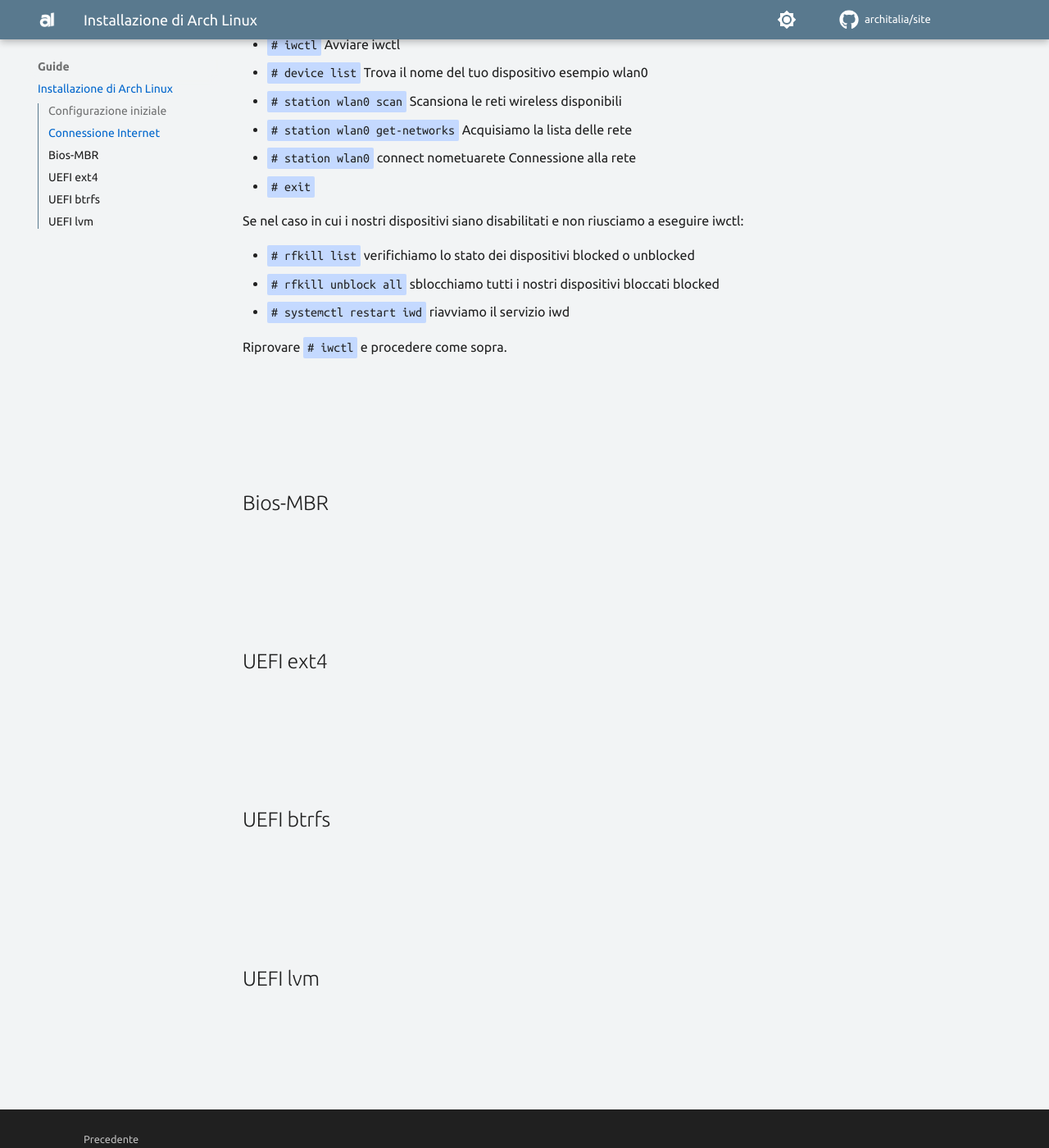
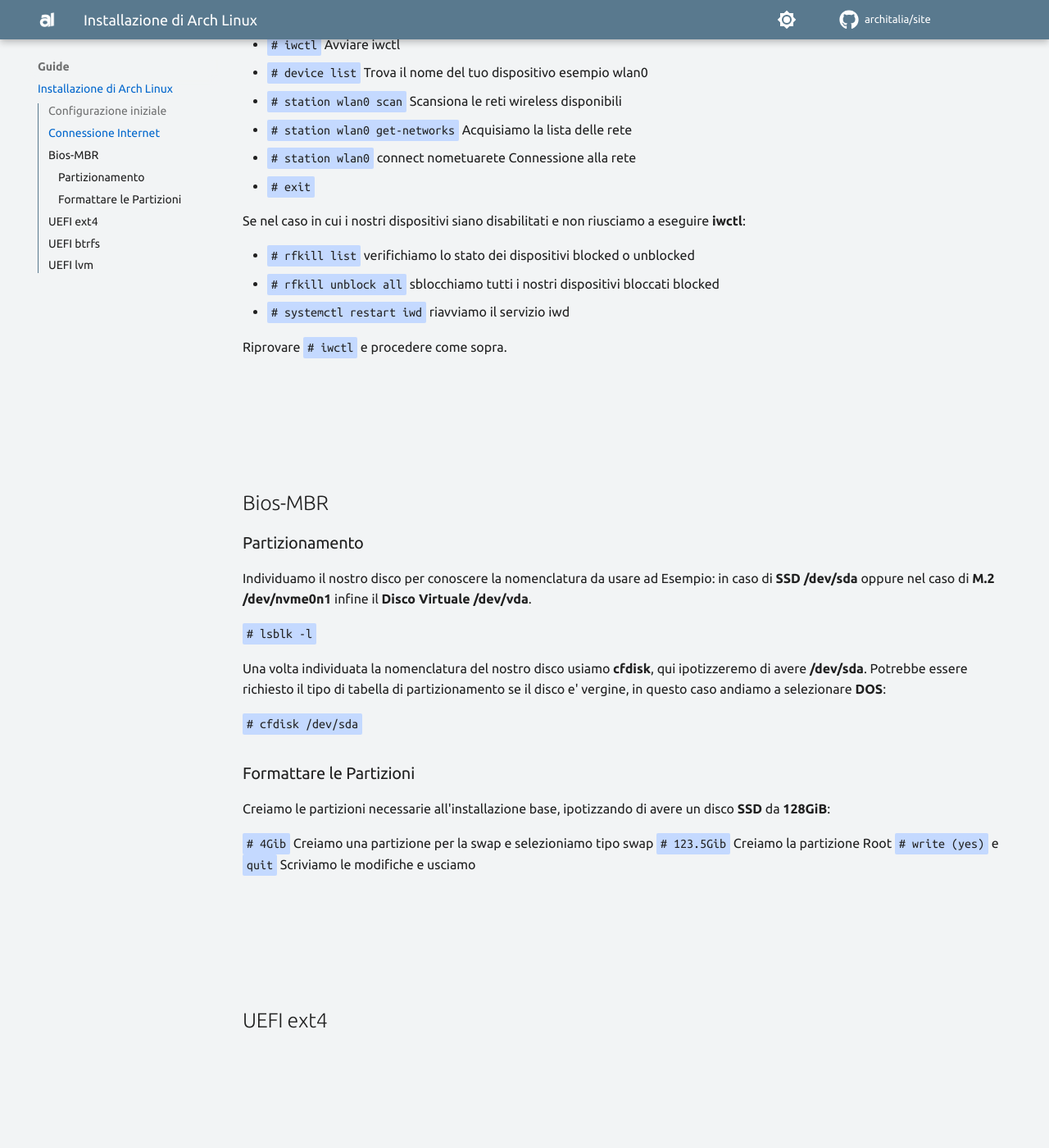
Before and after one commit to ArchItalia/site, an MkDocs documentation site: the page built from docs/Guide/guide.md, in a window 1280 px wide and 1400 px high, scrolled down 1364 px. Shown: the whole window at 82% size. Built offline with MkDocs 1.6.1 and Material for MkDocs 9.7.7, drawn with Linux system fonts in a browser that asks for light colours; comment, search, counter and statistics services are not loaded; the version menu is left out.

Commit message:
Update guide.md

```diff
--- a/docs/Guide/guide.md
+++ b/docs/Guide/guide.md
@@ -46,7 +46,7 @@
 - `# station wlan0` connect nometuarete  Connessione alla rete
 - `# exit`
 
-Se nel caso in cui i nostri dispositivi siano disabilitati e non riusciamo a eseguire iwctl:
+Se nel caso in cui i nostri dispositivi siano disabilitati e non riusciamo a eseguire **iwctl**:
 
 - `# rfkill list`  verifichiamo lo stato dei dispositivi blocked o unblocked
 - `# rfkill unblock all` sblocchiamo tutti i nostri dispositivi bloccati blocked
@@ -59,8 +59,22 @@
 
 ## Bios-MBR
 
+### Partizionamento
+Individuamo il nostro disco per conoscere la nomenclatura da usare ad Esempio: in caso di **SSD /dev/sda** oppure nel caso di **M.2 /dev/nvme0n1** infine il **Disco Virtuale /dev/vda**.
+
+`# lsblk -l`
+
+Una volta individuata la nomenclatura del nostro disco usiamo **cfdisk**, qui ipotizzeremo di avere **/dev/sda**. Potrebbe essere richiesto il tipo di tabella di partizionamento se il disco e' vergine, in questo caso andiamo a selezionare **DOS**:
+
+`# cfdisk /dev/sda`
+
+### Formattare le Partizioni
+Creiamo le partizioni necessarie all'installazione base, ipotizzando di avere un disco **SSD** da **128GiB**:
 
 
+`# 4Gib`   Creiamo una partizione per la swap e selezioniamo tipo swap
+`# 123.5Gib`  Creiamo la partizione Root
+`# write (yes)` e `quit`  Scriviamo le modifiche e usciamo
 
 <br><br><br><br>
 
```
